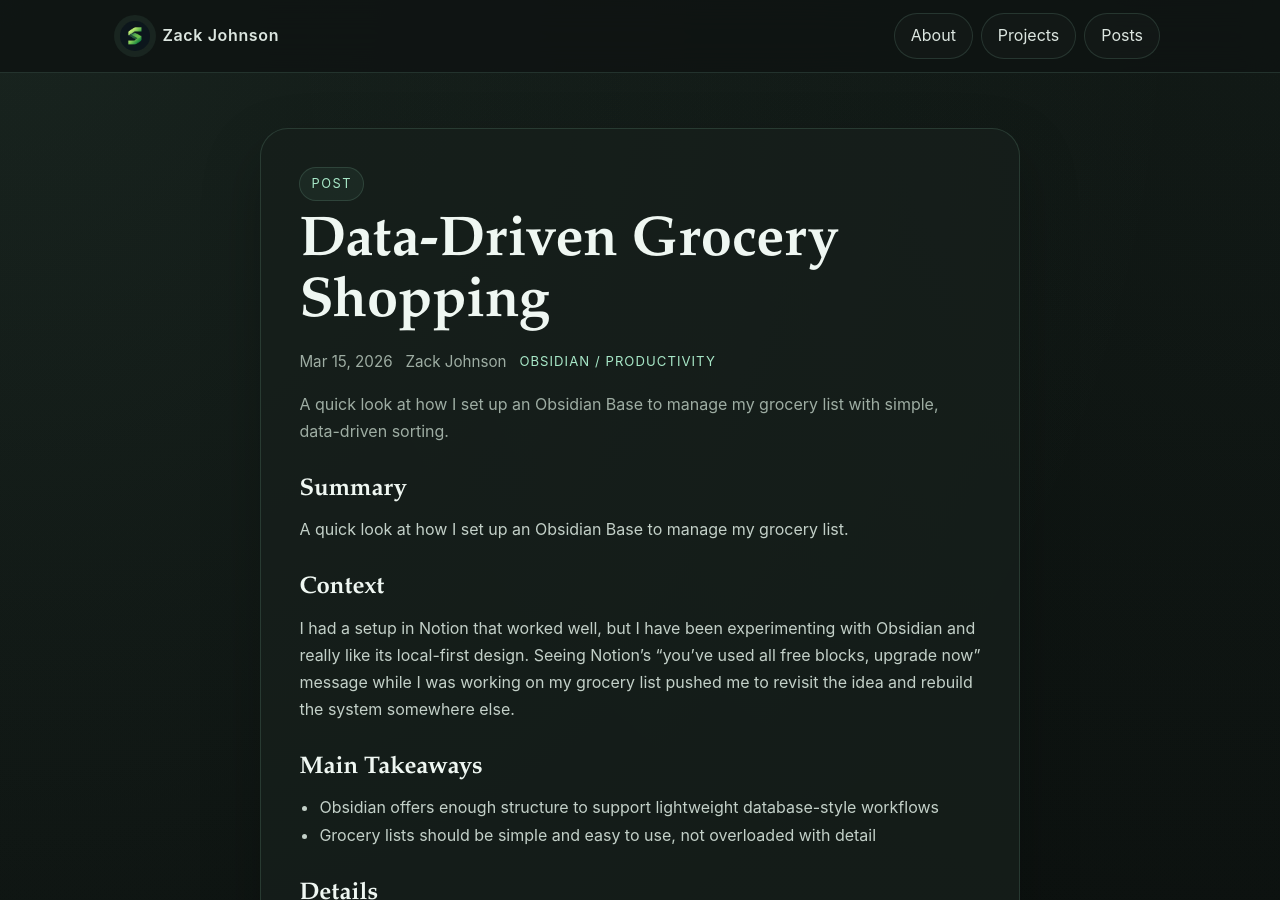
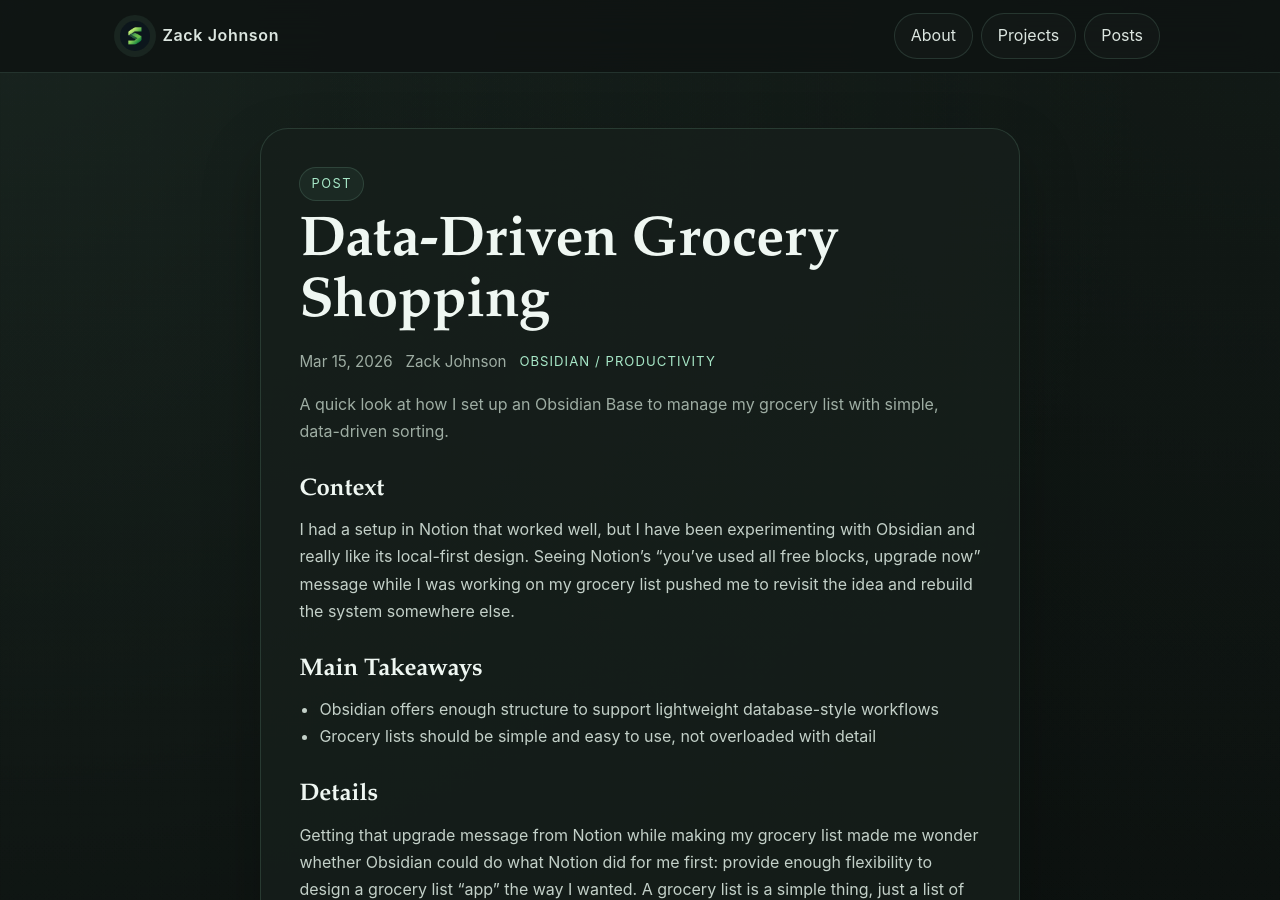
Before and after one commit to Shtacks/Shtacks.github.io, a Jekyll site: the page built from _posts/2026-03-15-data-driven-grocery-shopping.markdown, in a window 1280 px wide and 900 px high. Built offline with Jekyll 4.4.1, drawn with Linux system fonts in a browser that asks for light colours.

Commit message:
clean up post summary

```diff
--- a/_posts/2026-03-15-data-driven-grocery-shopping.markdown
+++ b/_posts/2026-03-15-data-driven-grocery-shopping.markdown
@@ -7,10 +7,6 @@ categories:
   - productivity
 excerpt: "A quick look at how I set up an Obsidian Base to manage my grocery list with simple, data-driven sorting."
 ---
-
-# Summary
-
-A quick look at how I set up an Obsidian Base to manage my grocery list.
 
 ## Context
 
```
